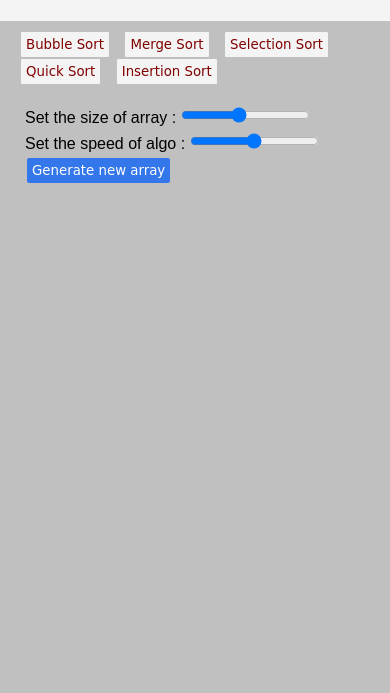
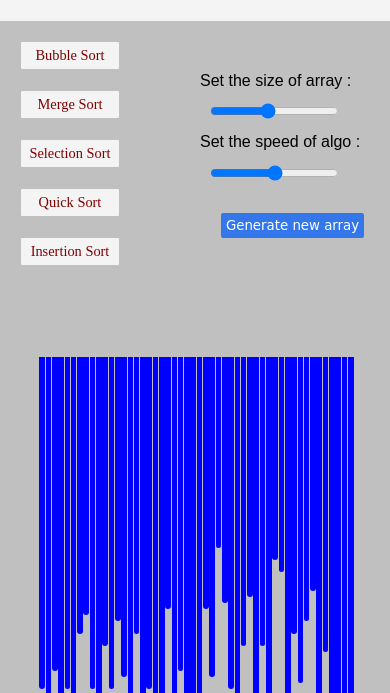
Before and after one commit to BAAHUBALI7781/Sorting-Visualizer, a plain HTML site: page index.html in a window 390 px wide. Shown: the part 62-755 px from the top of the page. Drawn offline with Linux system fonts and the light colour scheme.

Commit message:
Responsive design, array structure retains on smaller screens

```diff
--- a/index.html
+++ b/index.html
@@ -9,6 +9,7 @@
 </head>
 <body>
     <h1 class="header">Sorting Visualizer</h1>
+    <div class="container">
         <div class="sorting_algo">
             <button>Bubble Sort</button>
             <button>Merge Sort</button>
@@ -18,12 +19,20 @@
 
         </div>
         <div class="settings">
+                <div>
                     <label>Set the size of array : </label>
                     <input id="arr_size" type="range" min=10 max=100 step=1 value=50>
+                </div>
+                <div>
                     <label>Set the speed of algo : </label>
                     <input id="algo_speed" type="range" min=1 max=9 step=2 value=5>
+                </div>
                 <button id="arr_gen">Generate new array</button>
+
+
         </div>
+    </div>
+
     <div id="array_section">
 
     </div>
--- a/styles.css
+++ b/styles.css
@@ -9,17 +9,22 @@
     font-family: Arial, Helvetica, sans-serif;
     line-height: 1.6;
   }
-
-  ul {
-    list-style: none;
-
+  .container{
+    display:flex;
+    align-items: center;
+    justify-content: center;
+  }
+  .settings{
+    display:flex;
+    align-items: center;
+    justify-content: space-around;
+    padding:5px;
+    width:55%;
+  }
+  .settings input{
+    margin:10px;
   }
 
-  ul li {
-    padding: 5px;
-    margin: 5px 0;
-    display:inline;
-  }
   .sorting_algo{
     padding:10px;
     float:left;
@@ -27,38 +32,31 @@
 
   .sorting_algo button{
     padding:5px;
-    margin-left:10px;
+    margin:10px;
+    width:100px;
     background-color:#f4f4f4;
     border-radius: 2px;
     border: 1px solid silver;
     color:maroon;
-    font-family: cursive;
+    font-family: 'Times New Roman', Times, serif;
+    font-size: 0.9rem;
+
   }
   .sorting_algo button:hover{
     color:white;
     background-color: blue;
   }
-  .settings{
-    padding:10px;
-    float:right;
-    margin-right: 40px;
-
-    /* margin-left:px; */
-  }
-  .settings label{
-    margin-left:15px;
-  }
   .settings button{
-    margin-left:15px;
     background-color:#3477eb;
     padding:5px;
     color:white;
     font-family: cursive;
     border-radius:4px;
-    border:2px solid silver
+    border:2px solid silver;
+
   }
   .settings button:hover{
-    /* color:maroon; */
+    color:white;
     background-color:forestgreen;
   }
   #array_section
@@ -114,3 +112,20 @@
   .footer a:hover{
     color:blue;
   }
+
+  @media screen and (max-width:900px) {
+      .settings{
+         flex-direction: column;
+
+      }
+      .sorting_algo{
+        width:50%;
+
+      }
+      .settings{
+        width:50%;
+      }
+      .settings button{
+        margin-top:20px;
+      }
+  }
```
Lines whose indentation alone changed are shown as unchanged.
